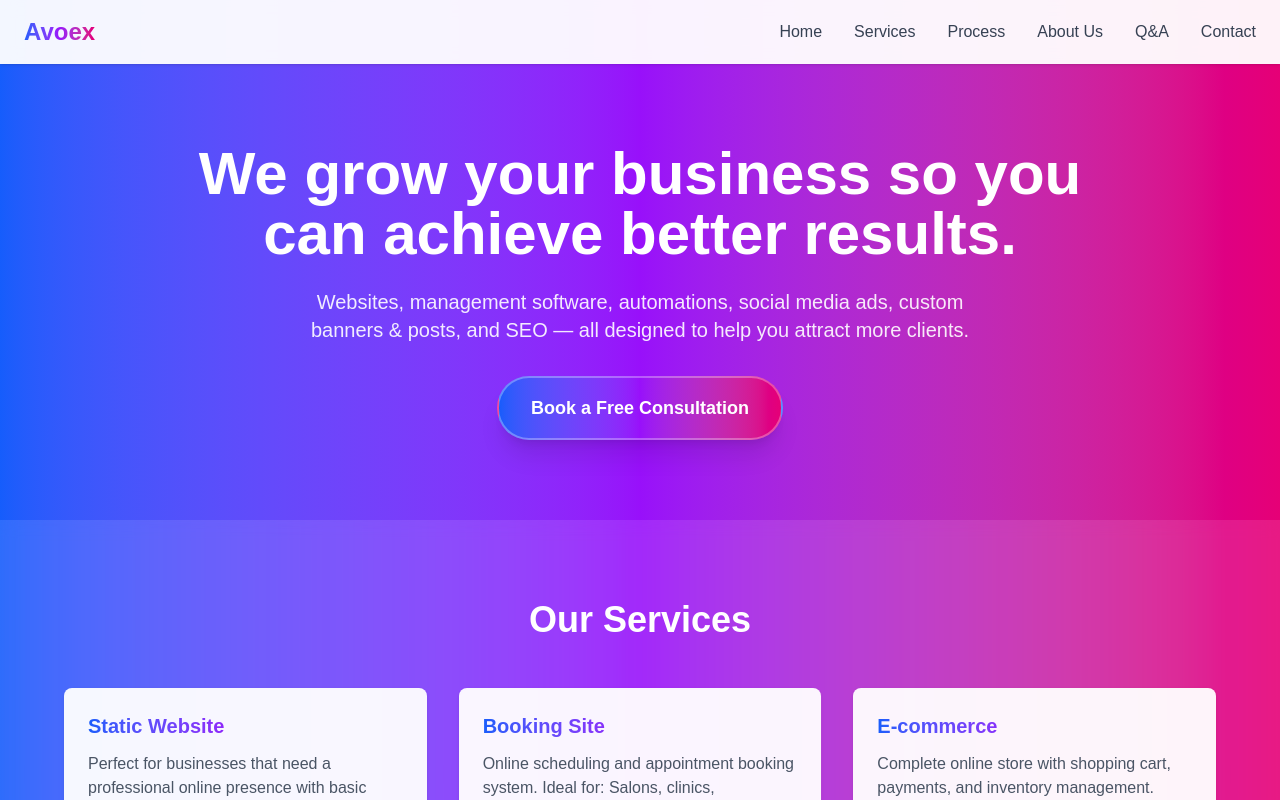
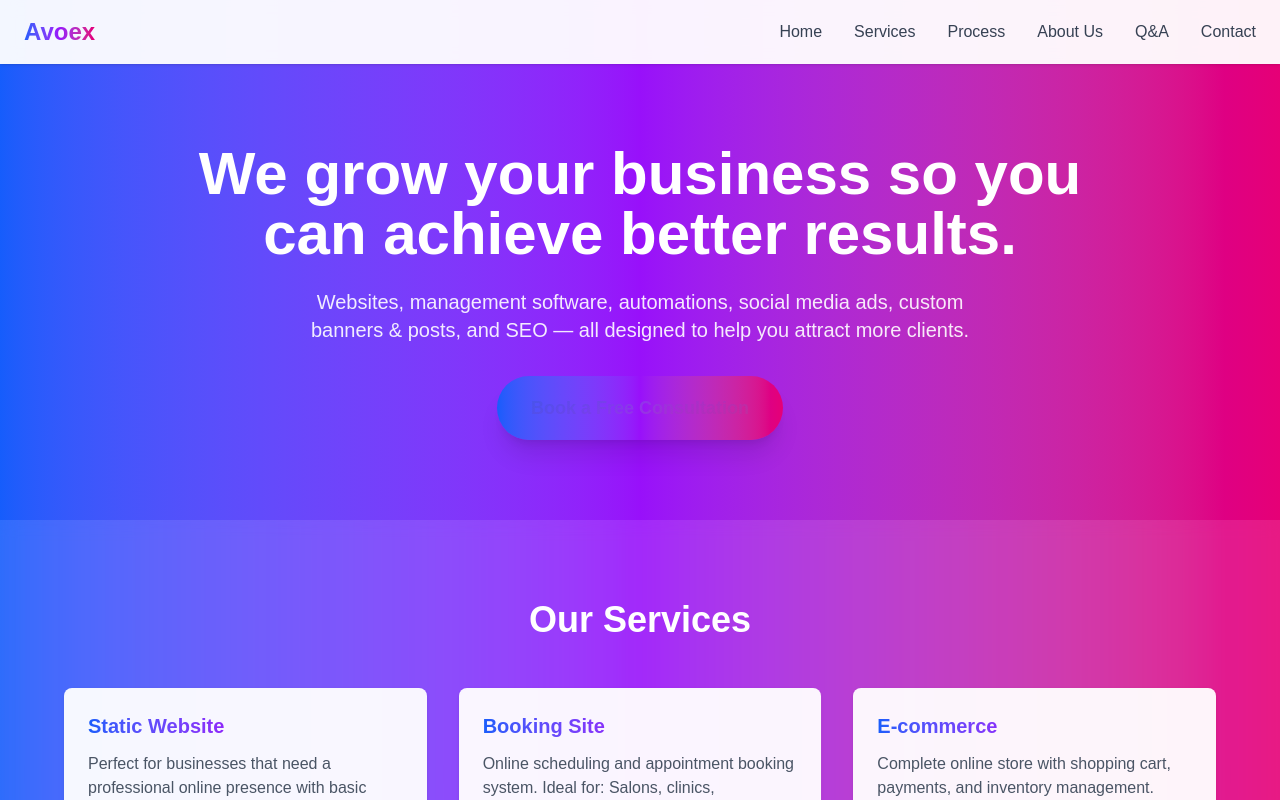
Before and after one commit to Angelvalkov2003/Avoex2.0, a Next.js app: page / in a window 1280 px wide. Shown: the top 800 px of the page. Built offline with nearby package versions, Linux system fonts and the light colour scheme.

Commit message:
Update button styling with white background and gradient border

```diff
--- a/app/page.tsx
+++ b/app/page.tsx
@@ -60,12 +60,20 @@ export default function Home() {
             banners & posts, and SEO — all designed to help you attract more
             clients.
           </p>
+          <div className="inline-block p-0.5 bg-gradient-to-r from-blue-600 via-purple-600 to-pink-600 rounded-full hover:scale-105 transition-all duration-300 shadow-xl hover:shadow-2xl">
             <a
               href="#contact"
-            className="inline-block px-8 py-4 bg-gradient-to-r from-blue-600 via-purple-600 to-pink-600 border-2 border-white/30 rounded-full font-semibold text-lg text-white hover:opacity-90 hover:border-white transition-all duration-300 shadow-xl hover:shadow-2xl transform hover:scale-105"
+              className="inline-block px-8 py-4 bg-white rounded-full font-semibold text-lg"
+              style={{
+                WebkitTextFillColor: 'transparent',
+                backgroundImage: 'linear-gradient(135deg, #2563eb, #9333ea, #db2777)',
+                WebkitBackgroundClip: 'text',
+                backgroundClip: 'text',
+              }}
             >
               Book a Free Consultation
             </a>
+          </div>
         </div>
       </section>
 
```
Lines whose indentation alone changed are shown as unchanged.
